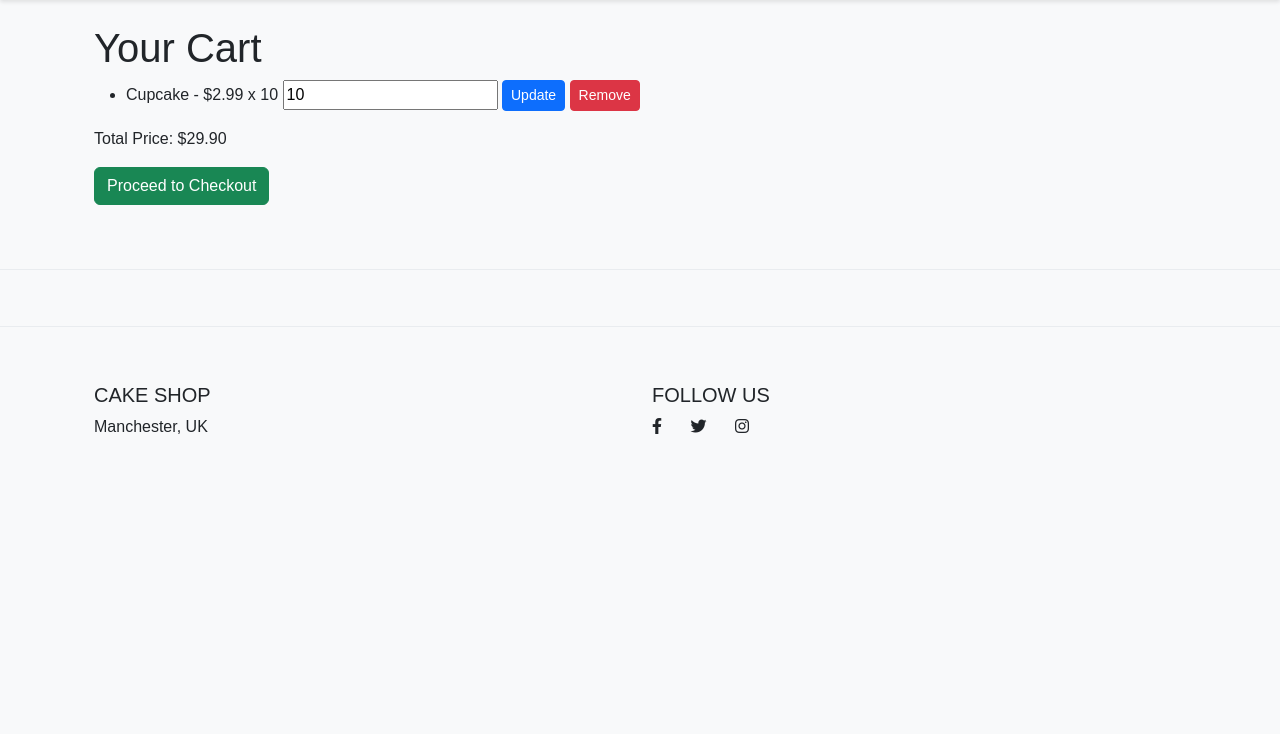
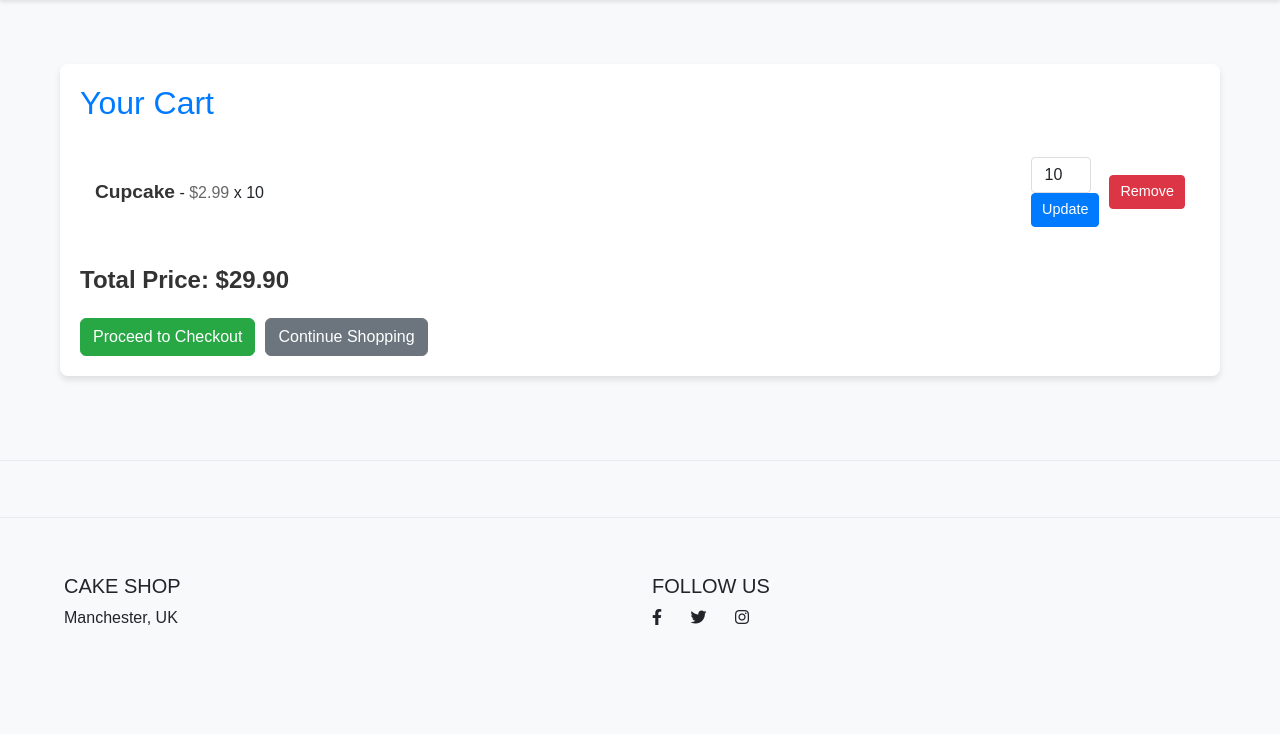
Before and after one commit to Apostle01/cake-shop, a Django app: page /cart/ in a window 1280 px wide. Shown: the part 78-812 px from the top of the page. Before the commit the page ends 512 px from the top, so only its background shows below. Run offline with Django 5.2, Linux system fonts and the light colour scheme; a user stored in the database is signed in; data comes from the database, SQL or seed files in the repository; tables that the repository leaves empty hold one stand-in row (values such as "Sample post"); parts of the project's set-up code (start-up, migrations or seed data) failed here and were passed over.

Commit message:
modified:   cart/__pycache__/views.cpython-312.pyc        modified:   cart/templates/cart/cart_detail.html        modified:   cart/views.py        modified:   shop/__pycache__/urls.cpython-312.pyc        modified:   shop/__pycache__/views.cpython-312.pyc        modified:   shop/urls.py        modified:   shop/views.py        modified:   static/css/style.css

```diff
--- a/cart/templates/cart/cart_detail.html
+++ b/cart/templates/cart/cart_detail.html
@@ -1,22 +1,34 @@
 {% extends 'base.html' %}
 
 {% block content %}
-<div class="container mt-4">
+<div class="container cart-page">
     <h1>Your Cart</h1>
-    <ul>
+    {% if not cart_items %}
+        <p>Your cart is empty. <a href="{% url 'shop:index' %}">Continue shopping</a></p>
+    {% else %}
+        <ul class="cart-items">
             {% for item in cart_items %}
-        <li>
-            {{ item.cake.name }} - ${{ item.cake.price }} x {{ item.quantity }}
-            <form action="{% url 'cart:update_cart' item.id %}" method="POST" style="display:inline;">
+            <li class="cart-item">
+                <div>
+                    <span class="cake-name">{{ item.cake.name }}</span> - <span class="cake-price">${{ item.cake.price }}</span> x {{ item.quantity }}
+                </div>
+                <div class="quantity-form">
+                    <form action="{% url 'cart:update_cart' item.id %}" method="POST">
                         {% csrf_token %}
-                <input type="number" name="quantity" value="{{ item.quantity }}" min="1">
+                        <input type="number" name="quantity" value="{{ item.quantity }}" min="1" class="form-control"
+                        placeholder="Enter number">
                         <button type="submit" class="btn btn-sm btn-primary">Update</button>
                     </form>
                     <a href="{% url 'cart:remove_from_cart' item.id %}" class="btn btn-sm btn-danger">Remove</a>
+                </div>
             </li>
             {% endfor %}
         </ul>
-    <p>Total Price: ${{ total_price }}</p>
+        <p class="total-price">Total Price: ${{ total_price }}</p>
+        <div class="checkout-buttons">
             <a href="{% url 'shop:checkout' %}" class="btn btn-success">Proceed to Checkout</a>
+            <a href="{% url 'shop:index' %}" class="btn btn-secondary">Continue Shopping</a>
+        </div>
+    {% endif %}
 </div>
 {% endblock %}
--- a/cart/views.py
+++ b/cart/views.py
@@ -1,6 +1,6 @@
 from django.shortcuts import render, get_object_or_404, redirect
 from django.contrib.auth.decorators import login_required
-from .models import Cart, CartItem, OrderItem
+from .models import Cart, CartItem
 from shop.models import Cake
 
 # Helper function to get or create a cart for the user
@@ -37,7 +37,7 @@ def remove_from_cart(request, cart_item_id):
     return redirect('cart:cart_detail')
 
 def update_cart(request, cart_item_id):
-    cart_item = get_object_or_404(CartItem, id=cart_item_id)
+    cart_item = get_object_or_404(CartItem, id=cart_item_id, cart__user=request.user)
     if request.method == 'POST':
         quantity = int(request.POST.get('quantity'))
         if quantity > 0:
--- a/shop/urls.py
+++ b/shop/urls.py
@@ -9,7 +9,7 @@ urlpatterns = [
     path('cake/<int:cake_id>/', views.cake_detail, name='cake_detail'),  # Cake detail page
     path('orders/', views.order_list, name='order_list'),
     path('orders/<int:order_id>/', views.order_detail, name='order_detail'),
-    path('orderitem/', views.orderitem, name='orderitem'),
     path('orderitem/<int:orderitem_id>/', views.orderitem_detail, name='orderitem_detail'),
     path('search/', views.search, name='search'),
+    path('checkout/', views.checkout, name='checkout'),
 ]
--- a/shop/views.py
+++ b/shop/views.py
@@ -95,3 +95,8 @@ def search(request):
 def orderitem_detail(request, orderitem_id):
     orderitem = get_object_or_404(OrderItem, id=orderitem_id)
     return render(request, 'shop/orderitem_detail.html', {'orderitem': orderitem})
+
+@login_required
+def checkout(request):
+    # Add your checkout logic here
+    return render(request, 'shop/checkout.html')
--- a/static/css/style.css
+++ b/static/css/style.css
@@ -6,6 +6,152 @@ body {
     background-color: #f8f9fa;
     margin: 0;
     padding: 0;
+}
+
+.container {
+    max-width: 1200px;
+    margin: 0 auto;
+    padding: 20px;
+}
+
+/* Cart Page Styles */
+.cart-page {
+    background-color: #ffffff;
+    border-radius: 8px;
+    box-shadow: 0 4px 6px rgba(0, 0, 0, 0.1);
+    padding: 20px;
+    margin-top: 20px;
+}
+
+.cart-page h1 {
+    font-size: 2rem;
+    margin-bottom: 20px;
+    color: #007bff;
+}
+
+.cart-items {
+    list-style: none;
+    padding: 0;
+}
+
+.cart-item {
+    display: flex;
+    justify-content: space-between;
+    align-items: center;
+    padding: 15px;
+    border-bottom: 1px solid #ddd;
+    transition: background-color 0.3s ease;
+}
+
+.cart-item:hover {
+    background-color: #f9f9f9;
+}
+
+.cart-item:last-child {
+    border-bottom: none;
+}
+
+.cake-name {
+    font-size: 1.2rem;
+    font-weight: bold;
+    color: #333;
+}
+
+.cake-price {
+    font-size: 1rem;
+    color: #666;
+}
+
+.quantity-form {
+    display: flex;
+    align-items: center;
+}
+
+.quantity-form input {
+    width: 60px;
+    text-align: center;
+    margin-right: 10px;
+    border: 1px solid #ddd;
+    border-radius: 4px;
+    padding: 5px;
+}
+
+.quantity-form button {
+    margin-right: 10px;
+}
+
+.btn-sm {
+    padding: 5px 10px;
+    font-size: 0.9rem;
+}
+
+.btn-primary {
+    background-color: #007bff;
+    border-color: #007bff;
+}
+
+.btn-primary:hover {
+    background-color: #0056b3;
+    border-color: #004085;
+}
+
+.btn-danger {
+    background-color: #dc3545;
+    border-color: #dc3545;
+}
+
+.btn-danger:hover {
+    background-color: #c82333;
+    border-color: #bd2130;
+}
+
+.total-price {
+    font-size: 1.5rem;
+    font-weight: bold;
+    margin-top: 20px;
+    color: #333;
+}
+
+.checkout-buttons {
+    margin-top: 20px;
+    display: flex;
+    gap: 10px;
+}
+
+.btn-success {
+    background-color: #28a745;
+    border-color: #28a745;
+}
+
+.btn-success:hover {
+    background-color: #218838;
+    border-color: #1e7e34;
+}
+
+.btn-secondary {
+    background-color: #6c757d;
+    border-color: #6c757d;
+}
+
+.btn-secondary:hover {
+    background-color: #5a6268;
+    border-color: #545b62;
+}
+
+/* Responsive Styles */
+@media (max-width: 768px) {
+    .cart-item {
+        flex-direction: column;
+        align-items: flex-start;
+    }
+
+    .quantity-form {
+        margin-top: 10px;
+    }
+
+    .checkout-buttons {
+        flex-direction: column;
+    }
 }
 
 /* Navbar styles */
```
Lines whose indentation alone changed are shown as unchanged.
